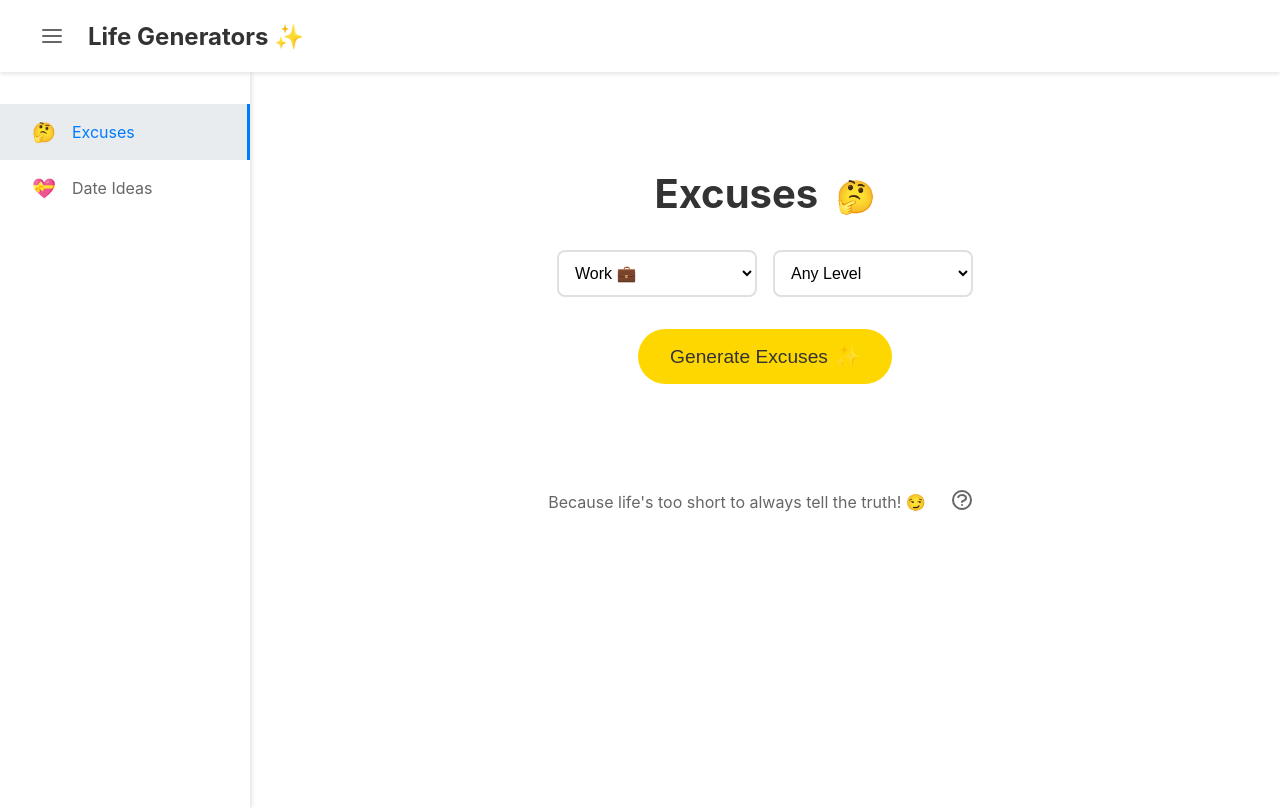
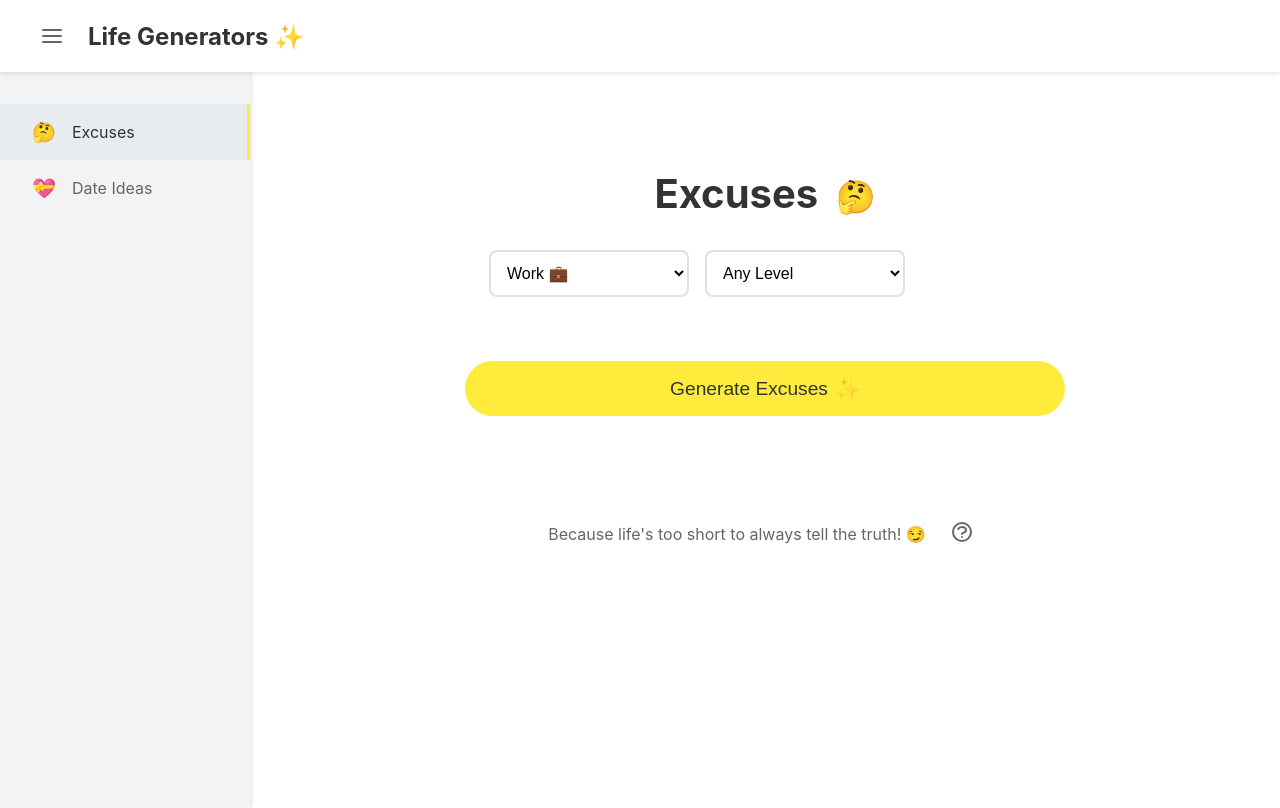
Before and after one commit to itainatural/excuse-machine, a React (Create React App) app: page / in a window 1280 px wide. Built offline with nearby package versions, Linux system fonts and the light colour scheme.

Commit message:
Update styling to match design (sidebar, dropdowns, button margins)

```diff
--- a/src/App.css
+++ b/src/App.css
@@ -44,7 +44,7 @@
 
 .sidebar {
   width: 250px;
-  background: white;
+  background: #f1f3f5;
   padding: 2rem 0;
   box-shadow: 2px 0 4px rgba(0,0,0,0.1);
   transform: translateX(-100%);
@@ -82,8 +82,8 @@
 
 .nav-item.active {
   background: #e9ecef;
-  color: #007bff;
-  border-right: 3px solid #007bff;
+  color: #333;
+  border-right: 3px solid #ffeb3b;
 }
 
 .nav-item-emoji {
--- a/src/components/Generator.css
+++ b/src/components/Generator.css
@@ -21,6 +21,8 @@
   gap: 1rem;
   justify-content: center;
   margin-bottom: 2rem;
+  width: 100%;
+  max-width: 600px;
 }
 
 .category-selector,
@@ -51,18 +53,20 @@ select:focus {
 }
 
 .generate-button {
-  background: #ffd700;
+  background: #ffeb3b;
   color: #333;
   border: none;
   padding: 1rem 2rem;
   font-size: 1.2rem;
   border-radius: 50px;
   cursor: pointer;
-  transition: transform 0.3s ease, box-shadow 0.3s ease;
-  margin-bottom: 2rem;
+  transition: all 0.3s ease;
+  margin: 2rem 0;
   position: relative;
   overflow: hidden;
   font-weight: 500;
+  width: 100%;
+  max-width: 600px;
 }
 
 .generate-button:hover {
```
